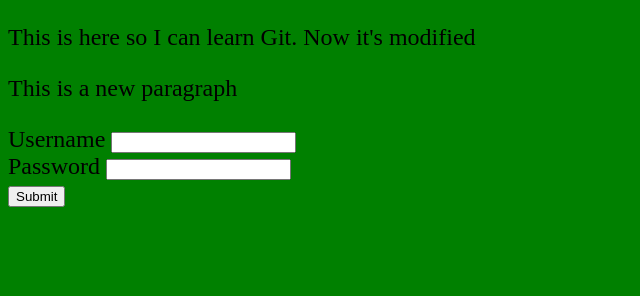
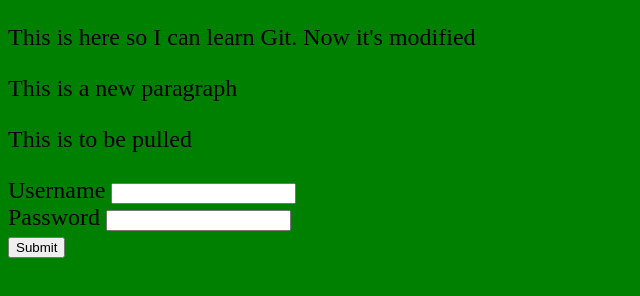
Before and after one commit to jwhelan25/learn-github, a plain HTML site: page index.html in a window 1280 px wide. Shown: the whole page, without its empty margins (0-640 px from the left). Drawn offline with Linux system fonts and the light colour scheme.

Commit message:
Update index.html

```diff
--- a/index.html
+++ b/index.html
@@ -9,6 +9,7 @@
 <body>
     <p>This is here so I can learn Git. Now it's modified</p>
     <p>This is a new paragraph</p>
+   <p>This is to be pulled</p>
     <form name="signup" action="/signup">
       <div>
         <label for="username">Username</label>
```
